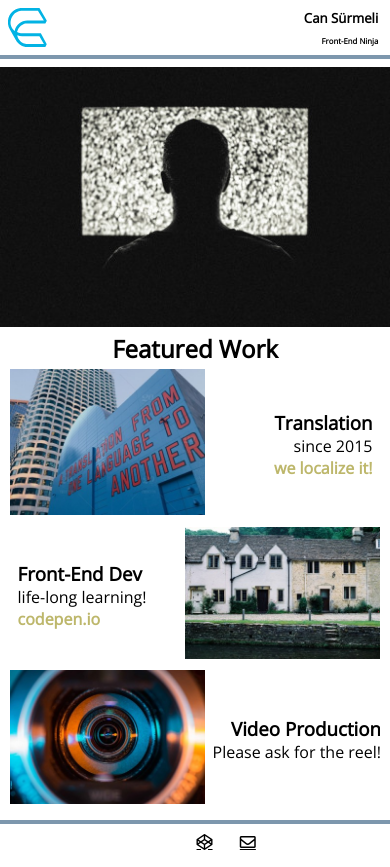
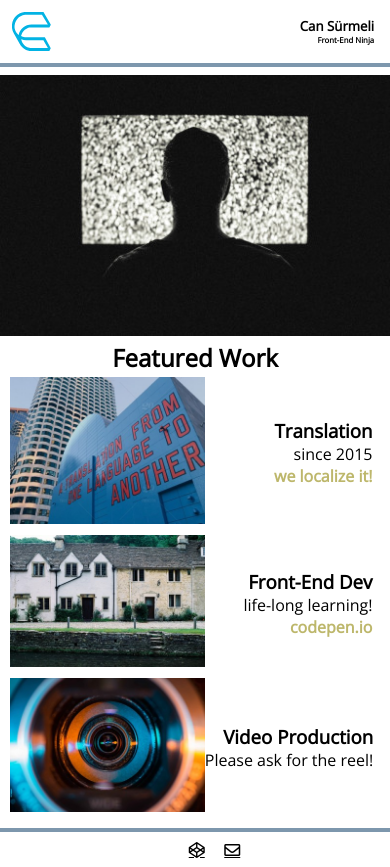
Before and after one commit to captbobo/portfolio-project, a plain HTML site: page index.html in a window 390 px wide. Drawn offline with nearby package versions, Linux system fonts and the light colour scheme; a web font is replaced by a local one.

Commit message:
Re-align items, heading text sizing fix

```diff
--- a/css/styles.css
+++ b/css/styles.css
@@ -17,25 +17,24 @@ header {
     flex-direction: row-reverse;
     justify-content: space-between;
     width: 100%;
-    padding: 1%;
-    border-bottom: 0.5vh solid #7d97ad;
+    padding: 0.5em;
+    border-bottom: 0.3em solid #7d97ad;
 }
 
 .header-text {
     display: flex;
     flex-flow: column nowrap;
     align-items: flex-end;
-    justify-content: space-around;
+    justify-content: center;
     padding-right: 2vw;
 }
 
 header h1 {
-    font-size: 3.4vw;
-
+    font-size: 1.7em;
 }
 
 header h4 {
-    font-size: 2vw;
+    font-size: 1em;
 }
 
 .logo{
@@ -122,6 +121,13 @@ footer a {
 
 @media screen and (max-width: 790px)  {
 
+  header h1 {
+      font-size: 3.4vw;
+  }
+  header h4 {
+      font-size: 2vw;
+  }
+
   .featured {
       display: flex;
       flex-flow: column nowrap;
@@ -157,22 +163,4 @@ footer a {
   .inner-link {
       padding-right: 2vw;
   }
-
-  .featured-work:nth-of-type(2n) {
-    flex-flow: column wrap-reverse;
-    align-content: space-between;
-    align-items: flex-end;
 }
-
-  /* .featured-work:nth-of-type(2n) picture {
-    display: flex;
-    flex-direction: row;
-  } */
-  .featured-work:nth-of-type(2n) img {
-    object-position: 50% 25%;
-  }
-  .featured-work:nth-of-type(2n)  h3, p, a  {
-    padding-left: 2vw;
-  }
-
-}
--- a/index.html
+++ b/index.html
@@ -73,10 +73,12 @@
     </div>
   </section>
 <footer>
-<a class="brandico-github" href="#"></a>
-<a class="brandico-facebook-rect" href="#"></a>
-<a class="fab fa-codepen" href="#"></a>
-<a class="far fa-envelope" href="#"></a>
+<a class="brandico-github" href="https://github.com/captbobo"></a>
+<a class="brandico-facebook-rect" href="https://www.facebook.com/can.surmeli.58"></a>
+<a class="fab fa-codepen" href="https://codepen.io/cansurmeli"></a>
+<address>
+  <a class="far fa-envelope" href="mailto:cansurmeli@gmail.com"></a>
+</address>
 </footer>
 
 </body>
```
Lines whose indentation alone changed are shown as unchanged.
